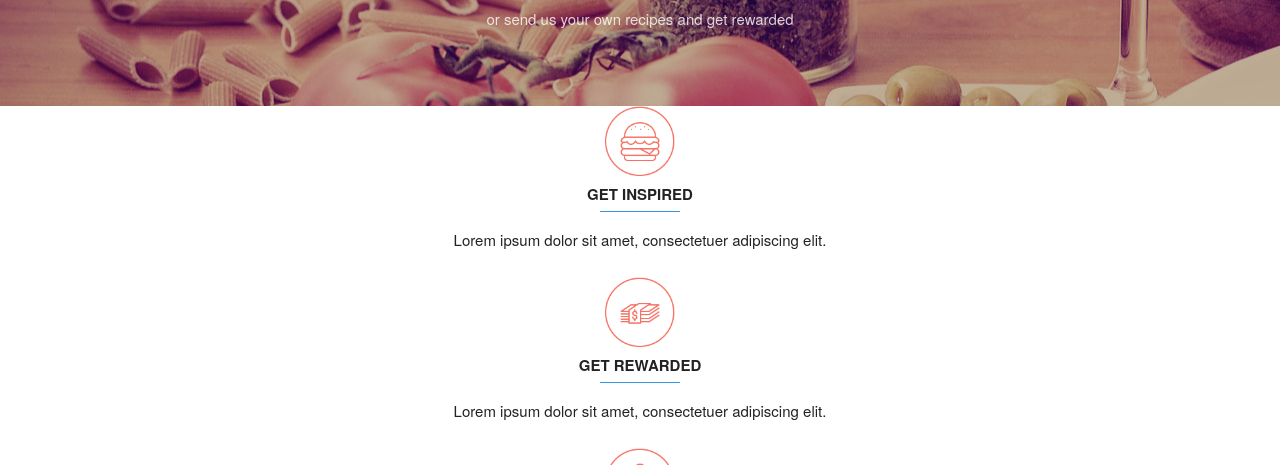
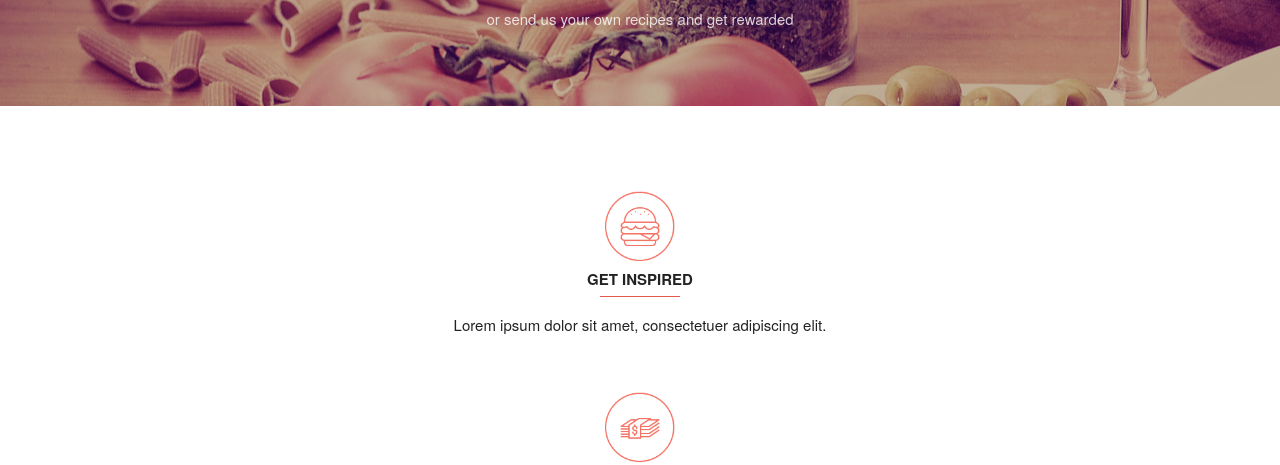
Before and after one commit to Pooya-Tolideh/static-web-pages, a website: page responsive-recipes-page/src/index.html in a window 1280 px wide. Shown: the part 300-765 px from the top of the page. Drawn offline with nearby package versions, Linux system fonts and the light colour scheme; files that its build step writes are made by us from their sources.

Commit message:
Added layout styling to features module

```diff
--- a/responsive-recipes-page/src/index.html
+++ b/responsive-recipes-page/src/index.html
@@ -37,7 +37,7 @@
     </header>
     <!-- ./header -->
 
-    <div class="features">
+    <div class="features container">
 
       <div class="features__item feature-card">
         <img src="./images/burger@2x.png" alt="burger-icon" class="feature-card__thumbnail">
--- a/responsive-recipes-page/src/styles/main.scss
+++ b/responsive-recipes-page/src/styles/main.scss
@@ -10,3 +10,4 @@
 @import "components/component.featureCard";
 
 @import "modules/module.header";
+@import "modules/module.features";
--- /dev/null
+++ b/responsive-recipes-page/src/styles/modules/_module.features.scss
@@ -0,0 +1,7 @@
+.features{
+    padding: 7rem 0;
+}
+
+.features__item{
+    padding: 1.5rem 0;
+}
--- a/responsive-recipes-page/src/styles/settings/_colors.scss
+++ b/responsive-recipes-page/src/styles/settings/_colors.scss
@@ -22,7 +22,7 @@ $color-lime: #01FF70 !default;
 
 // Warm
 $color-yellow: #f7BA45 !default;    //*
-$color-orange: #FF851B !default;
+$color-orange: #e45a50 !default;
 $color-red:    #F03C69 !default;    //*
 $color-fuchsia: #F012BE !default;
 $color-purple: #9B4DCA !default;    //*
@@ -52,7 +52,7 @@ $color-tint-lighter: $color-tint * 2 !default;
 
 // Global
 $initial-color: $color-white !default;
-$primary-color: $color-blue !default;
+$primary-color: $color-orange !default;
 $secondary-color: $color-darkgray !default;
 
 // Text
@@ -64,7 +64,7 @@ $link-color: $color-blue !default;
 $link-hover-color: $color-red !default;
 
 // Buttons
-$button-primary-color: $color-blue !default;
+$button-primary-color: $color-orange !default;
 $button-primary-text-color: $color-white !default;
 $button-secondary-color: $color-darkgray !default;
 $button-secondary-text-color: $color-white !default;
@@ -73,7 +73,7 @@ $button-secondary-text-color: $color-white !default;
 $error-color: $color-red !default;
 $success-color: $color-green !default;
 $warning-color: $color-yellow !default;
-$focus-color: $color-blue !default;
+$focus-color: $color-aqua !default;
 
 // Extra
 $color-inverted: $color-white !default;
```
Also changed, not shown: responsive-recipes-page/.tmp/styles/main.css, responsive-recipes-page/dist/styles/main.css, 2 other files.
